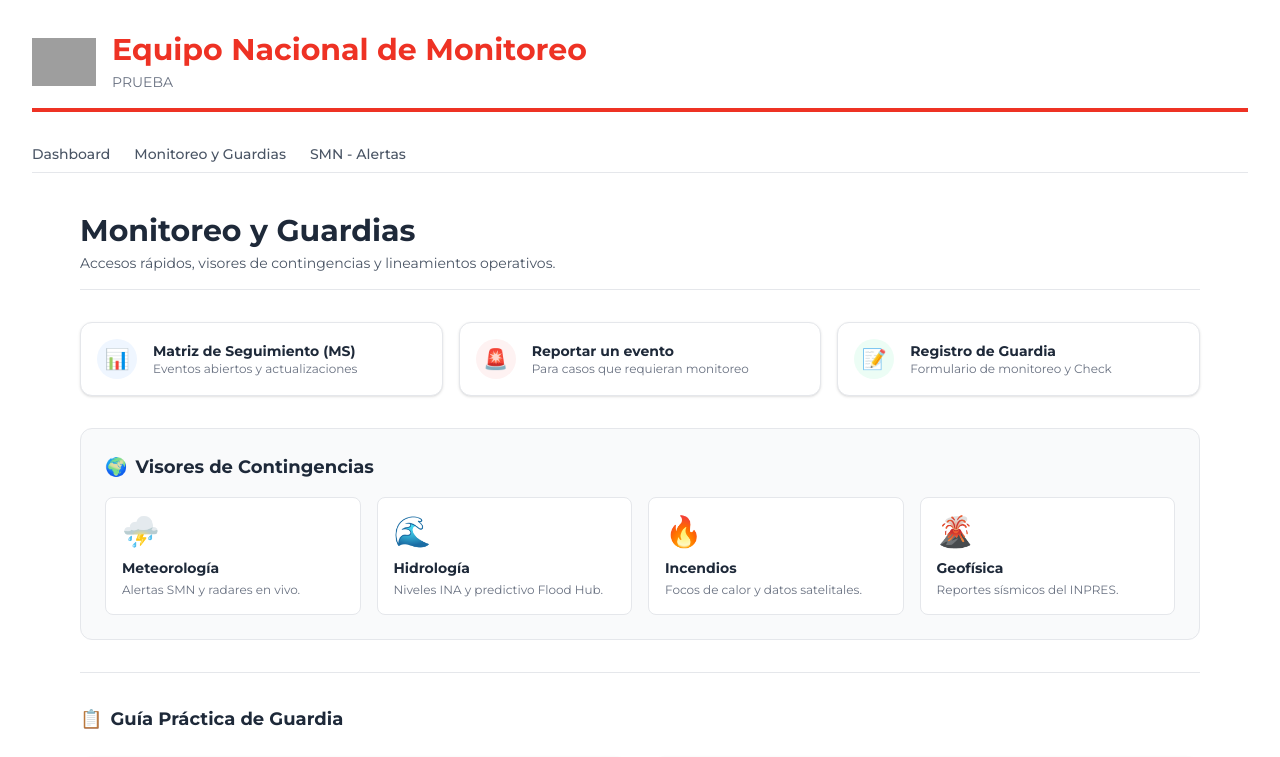
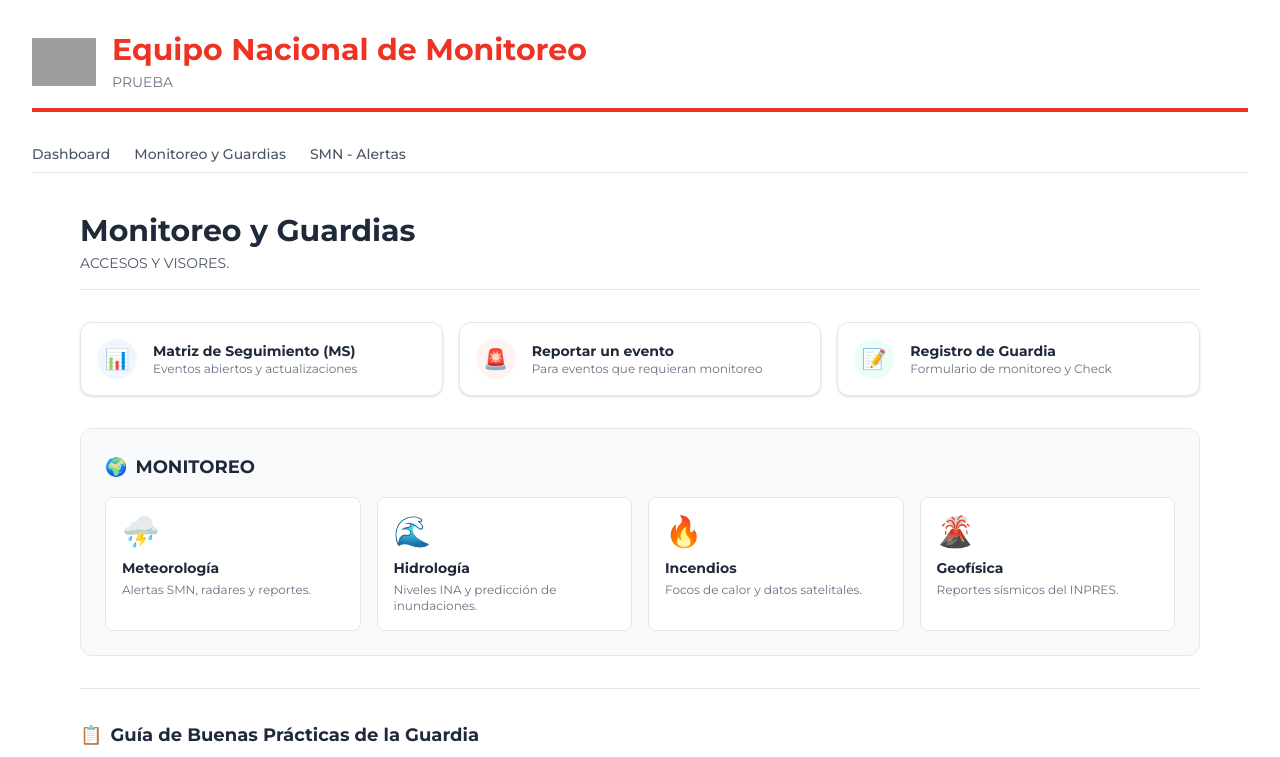
Before and after one commit to Shennko1/cruz-roja-argentina-panel, a Next.js app: page /monitoreo-guardia in a window 1280 px wide. Shown: the top 757 px of the page. Built offline with nearby package versions, Linux system fonts and the light colour scheme; grey boxes are pictures that could not be loaded.

Commit message:
Update page.js

```diff
--- a/app/monitoreo-guardia/page.js
+++ b/app/monitoreo-guardia/page.js
@@ -9,7 +9,7 @@ export default function MonitoreoGuardiasPage() {
       <div className="border-b border-gray-200 pb-4">
         <h2 className="text-3xl font-bold text-gray-800">Monitoreo y Guardias</h2>
         <p className="text-gray-600 text-sm mt-1">
-          Accesos rápidos, visores de contingencias y lineamientos operativos.
+          ACCESOS Y VISORES.
         </p>
       </div>
 
@@ -41,7 +41,7 @@ export default function MonitoreoGuardiasPage() {
           </div>
           <div>
             <h3 className="font-bold text-gray-800 text-sm">Reportar un evento</h3>
-            <p className="text-xs text-gray-500">Para casos que requieran monitoreo</p>
+            <p className="text-xs text-gray-500">Para eventos que requieran monitoreo</p>
           </div>
         </a>
 
@@ -62,7 +62,7 @@ export default function MonitoreoGuardiasPage() {
       {/* SECCIÓN 2: Hub de Monitoreo por Evento (NUEVO) */}
       <div className="bg-gray-50 p-6 rounded-xl border border-gray-200">
         <h3 className="text-lg font-bold text-gray-800 mb-4 flex items-center gap-2">
-          <span className="text-blue-600">🌍</span> Visores de Contingencias
+          <span className="text-blue-600">🌍</span> MONITOREO
         </h3>
 
         <div className="grid grid-cols-1 sm:grid-cols-2 lg:grid-cols-4 gap-4">
@@ -70,13 +70,13 @@ export default function MonitoreoGuardiasPage() {
           <Link href="/monitoreo-guardias/meteorologia" className="block p-4 bg-white rounded-lg border border-gray-200 hover:border-blue-500 hover:shadow-md transition-all group">
             <div className="text-3xl mb-2 group-hover:scale-110 transition-transform">⛈️</div>
             <h4 className="font-bold text-gray-800 text-sm">Meteorología</h4>
-            <p className="text-xs text-gray-500 mt-1">Alertas SMN y radares en vivo.</p>
+            <p className="text-xs text-gray-500 mt-1">Alertas SMN, radares y reportes.</p>
           </Link>
 
           <Link href="/monitoreo-guardias/hidrologia" className="block p-4 bg-white rounded-lg border border-gray-200 hover:border-blue-500 hover:shadow-md transition-all group">
             <div className="text-3xl mb-2 group-hover:scale-110 transition-transform">🌊</div>
             <h4 className="font-bold text-gray-800 text-sm">Hidrología</h4>
-            <p className="text-xs text-gray-500 mt-1">Niveles INA y predictivo Flood Hub.</p>
+            <p className="text-xs text-gray-500 mt-1">Niveles INA y predicción de inundaciones.</p>
           </Link>
 
           <Link href="/monitoreo-guardias/incendios" className="block p-4 bg-white rounded-lg border border-gray-200 hover:border-blue-500 hover:shadow-md transition-all group">
@@ -99,7 +99,7 @@ export default function MonitoreoGuardiasPage() {
       {/* SECCIÓN 3: Protocolo Operativo */}
       <div>
         <h3 className="text-lg font-bold text-gray-800 mb-6 flex items-center gap-2">
-          <span className="text-blue-600">📋</span> Guía Práctica de Guardia
+          <span className="text-blue-600">📋</span> Guía de Buenas Prácticas de la Guardia
         </h3>
 
         <div className="grid grid-cols-1 md:grid-cols-2 gap-6">
```
